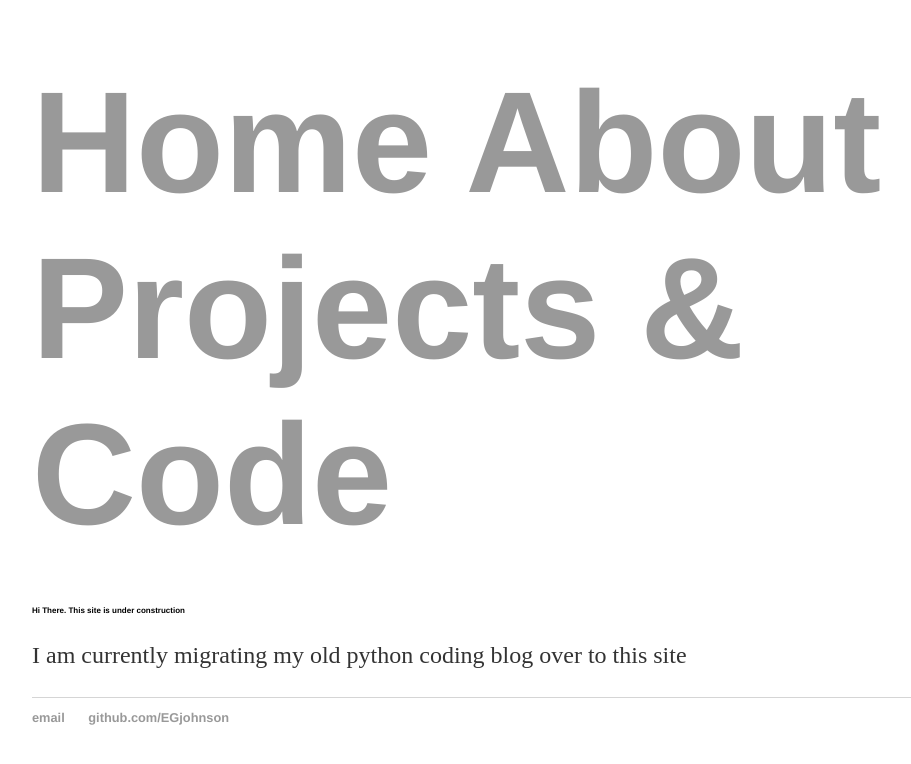
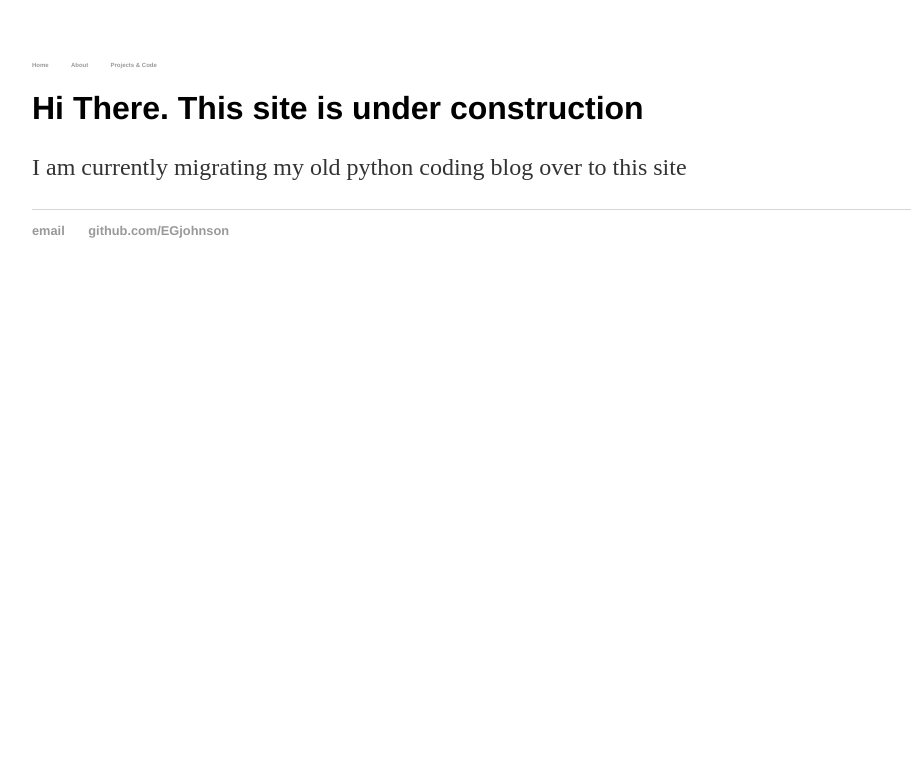
Before and after one commit to EGjohnson/EGjohnson.github.io, a Jekyll site: the page built from index.html, in a window 1280 px wide. Shown: the top 764 px of the page, without its empty margins (160-1071 px from the left). Built offline with Jekyll 4.4.1, drawn with Linux system fonts in a browser that asks for light colours.

Commit message:
changed font sizes

```diff
--- a/css/main.css
+++ b/css/main.css
@@ -7,12 +7,12 @@ nav ul {
     padding: 0px;
     list-style: none;
     font-weight: bold;
-    font-size: 3em;
+    font-size: 0.5em;
 }
 nav ul li {
     display: inline;
     margin-right: 20px;
-    font-size: 3em;
+    font-size: 0.5em;
 }
 
 footer ul {
@@ -34,7 +34,7 @@ a:hover {
     text-decoration: underline;
 }
 h1 {
-    font-size: 0.5em;
+    font-size: 2.0em;
     font-family:'Helvetica', 'Arial', 'Sans-Serif';
 }
 p {
```
